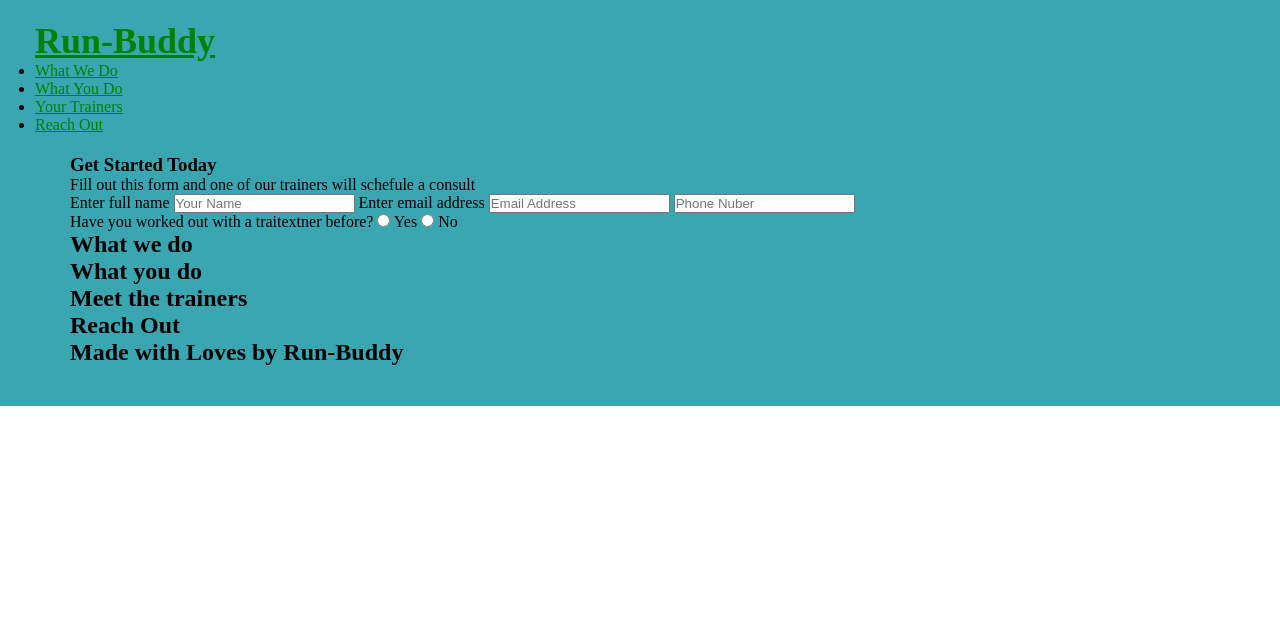
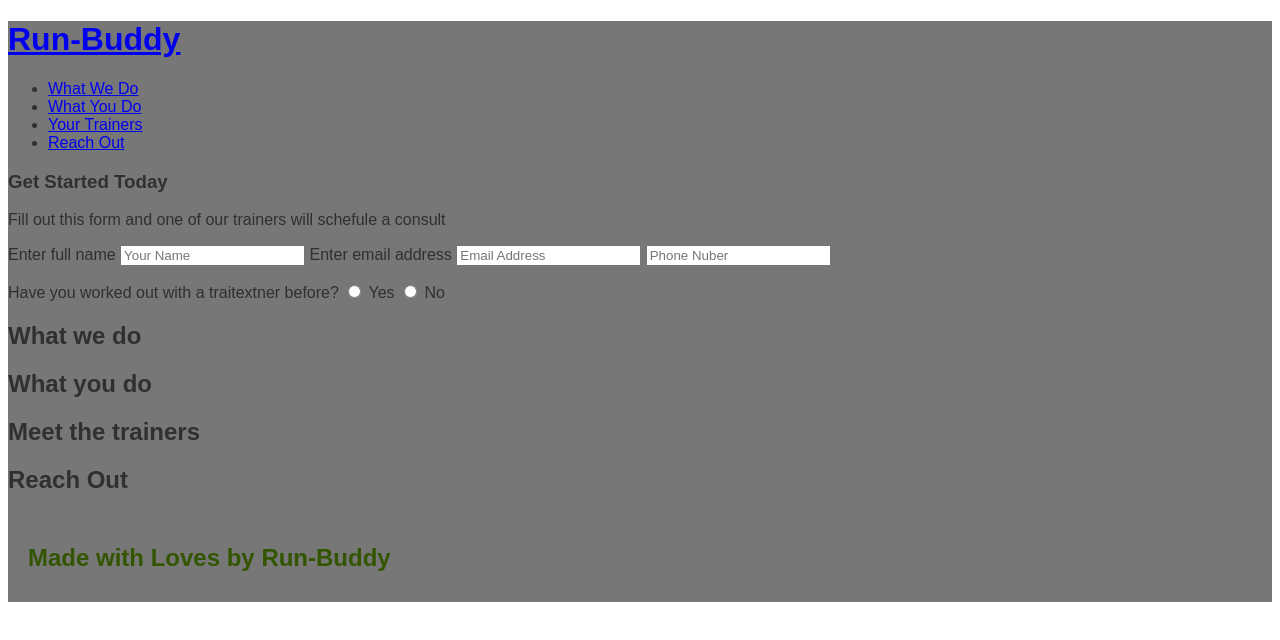
Before and after one commit to ZYT111995/Run-Buddy, a plain HTML site: page Index.html in a window 1280 px wide. Drawn offline with Linux system fonts and the light colour scheme.

Commit message:
updated the header with css

```diff
--- /dev/null
+++ b/Assets/css/style.css
@@ -0,0 +1,9 @@
+body{font-family: Arial, Helvetica, sans-serif;
+color: #303030;}
+
+header{
+    background-color: #777;
+}
+
+footer{ color: #350;
+padding: 10px 20px}
--- a/Index.html
+++ b/Index.html
@@ -4,7 +4,7 @@
     <meta charset="UTF-8">
     <meta name="viewport" content="width=device-width, initial-scale=1.0">
     <title>RUN BUDDEY</title>
-    <link rel="stylesheet" href="./style.css">
+    <link rel="stylesheet" href="./Assets/css/style.css">
 </head>
 <body>
     <!--navigation-->
--- a/style.css
+++ /dev/null
@@ -1,36 +0,0 @@
-h1{color: red;
-}
-a{color: green;
-}
-
-* * {
-    margin: 0;
-
-    padding: 0;
-    } */
-
-    body {
-
-    /* This is body design */
-
-    font-family: Arial, Helvetica, sans-serif;
-
-    color: #39a6b2;
-
-    }
-
-    header {
-
-    background-color: #39a6b2;
-
-    padding: 20px 35px;
-
-    }
-
-    header h1 {
-
-    color: #fce138;
-    font-weight: bold;
-    font-size: 36px;
-    margin: 0;
-    display: inline;
```
